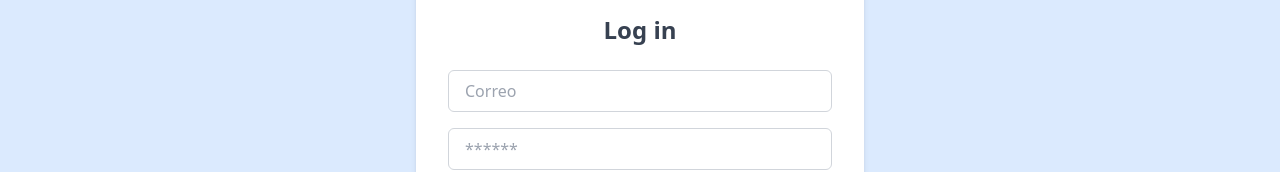
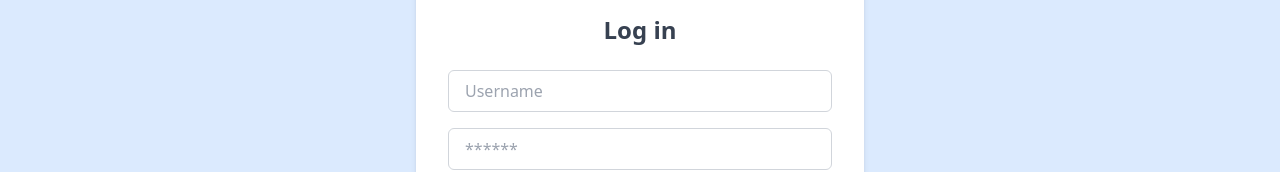
Before and after one commit to ancardoen/Dise-o-Software-Grupo15, a Next.js app in the folder my-app/: page /login in a window 1280 px wide. Shown: the part 352-524 px from the top of the page. Built offline with nearby package versions, Linux system fonts and the light colour scheme.

Commit message:
correccion login

```diff
--- a/my-app/src/app/login/page.js
+++ b/my-app/src/app/login/page.js
@@ -24,7 +24,7 @@ export default function Home() {
         e.preventDefault();
         try {
             console.log("ENVIO:");
-            console.log("correo: " + correo);
+            console.log("username: " + usuario);
             console.log("contrasena: " + contrasena);
 
             const response = await fetch('/api/validate_user', {
@@ -32,14 +32,14 @@ export default function Home() {
                 headers: {
                     'Content-Type': 'application/json',
                 },
-                body: JSON.stringify({ username: correo, password: contrasena }),
+                body: JSON.stringify({ username: usuario, password: contrasena }),
             });
 
             const data = await response.json();
 
             if (response.ok) {
                 setMensaje('Ingreso exitoso. ¡Bienvenido!');
-                setCorreo('');
+                setUsuario('');
                 setContrasena('');
                 // Redirigir a la página de inicio
                 window.location.href = '/';
@@ -72,7 +72,7 @@ export default function Home() {
                                 type="text"
                                 value={usuario}
                                 onChange={(e) => setUsuario(e.target.value)}
-                                placeholder="Correo"
+                                placeholder="Username"
                                 className="w-full px-4 py-2 border border-gray-300 rounded-md focus:outline-none"
                             />
                         </div>
```
